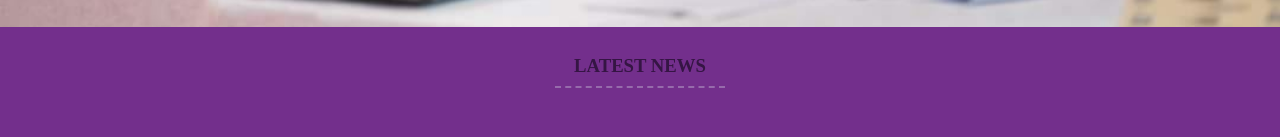
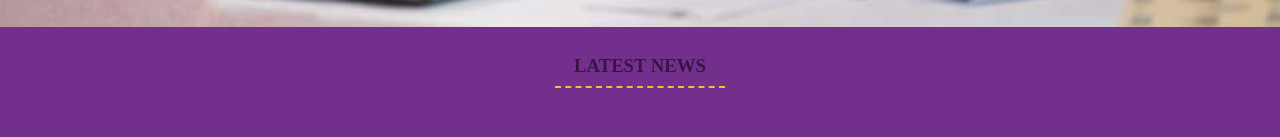
Before and after one commit to QueenterJuma/jfp-kenya, a React (Vite) app: page /vision in a window 1280 px wide. Shown: the part 773-910 px from the top of the page. Built offline with nearby package versions, Linux system fonts and the light colour scheme; a web font is replaced by a local one.

Commit message:
Update styling

```diff
--- a/src/App.css
+++ b/src/App.css
@@ -486,7 +486,7 @@ body {
 
 .news h3 {
   color: var(--dark-purple);
-  border-bottom: 2px dashed var(--light-purple);
+  border-bottom: 2px dashed var(--yellow);
   padding: .5em 1em;
 }
 
```
